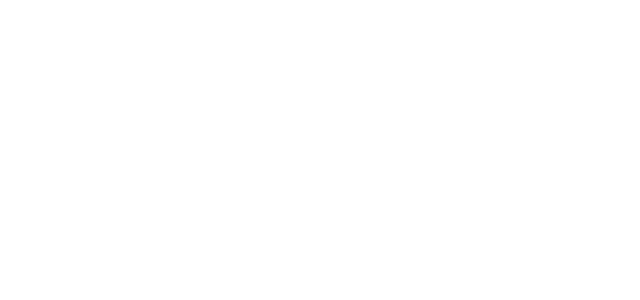
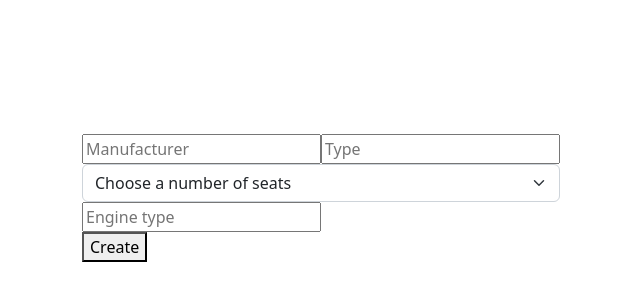
Before and after one commit to kaplosh/car-rental, a Nuxt app: page /cars/new in a window 1280 px wide. Before the commit this address had no page. Shown: the part 202-502 px from the top of the page, without its empty margins (319-959 px from the left). Built offline with nearby package versions, Linux system fonts and the light colour scheme.

Commit message:
new car form

```diff
--- /dev/null
+++ b/components/DataTable.vue
@@ -0,0 +1,11 @@
+<script>
+export default {
+  data () {
+    return {};
+  },
+};
+</script>
+
+<template>
+  <div />
+</template>
--- /dev/null
+++ b/components/ListingHeader.vue
@@ -0,0 +1,22 @@
+<script>
+export default {
+  methods: {
+    onAddCar () {
+
+    },
+  },
+};
+</script>
+
+<template>
+  <div class="card">
+    <div class="card-body">
+      <NuxtLink
+        to="/cars/new"
+        class="btn btn-outline-primary m-2"
+      >
+        Add Car
+      </NuxtLink>
+    </div>
+  </div>
+</template>
--- a/lib/db.ts
+++ b/lib/db.ts
@@ -1,12 +1,15 @@
 import { Car } from '~/lib/types';
 
-export const allCars: Car[] = [];
+export const Cars = {
+  list: ref<Car[]>([]),
 
-function addCar (car: Car) {
-  allCars.push(car);
-}
+  add (car: Car) {
+    car.id = String(Cars.list.value.length + 1);
+    Cars.list.value = [ ...Cars.list.value, car ];
+  },
+};
 
-addCar({
+Cars.add({
   id: '1',
   brand: 'Fiat',
   type: 'Punto',
@@ -14,7 +17,7 @@
   seats: 4,
 });
 
-addCar({
+Cars.add({
   id: '2',
   brand: 'Tesla',
   type: 'Y',
@@ -22,7 +25,7 @@
   seats: 5,
 });
 
-addCar({
+Cars.add({
   id: '3',
   brand: 'Škoda',
   type: 'Octavia',
--- /dev/null
+++ b/pages/cars/new.vue
@@ -0,0 +1,49 @@
+<script lang="ts">
+import { Cars } from '~/lib/db';
+
+export default {
+  methods: {
+    onSubmit () {
+      const formData = new FormData((this as any).$refs.newCarForm);
+      const car: any = Object.fromEntries(formData);
+      car.seats = Number(car.seats);
+      Cars.add(car);
+      navigateTo('/listing');
+    },
+
+  },
+};
+
+</script>
+
+<template>
+  <div class="container">
+    <div class="position-absolute top-50 start-50 translate-middle">
+      <form ref="newCarForm">
+        <input type="text" name="brand" placeholder="Manufacturer">
+        <input type="text" name="type" placeholder="Type">
+        <select class="form-select" type="number" name="seats" placeholder="Number of seats">
+          <option selected>
+            Choose a number of seats
+          </option>
+          <option value="2">
+            2
+          </option>
+          <option value="4">
+            4
+          </option>
+          <option value="5">
+            5
+          </option>
+          <option value="8">
+            8
+          </option>
+        </select>
+        <input type="text" name="engine" placeholder="Engine type">
+      </form>
+      <button @click="onSubmit">
+        Create
+      </button>
+    </div>
+  </div>
+</template>
--- a/pages/listing.vue
+++ b/pages/listing.vue
@@ -1,27 +1,21 @@
 <script lang="ts">
-import { allCars } from '~/lib/db';
-
-const cars = allCars;
+import { Cars } from '~/lib/db';
 
 export default {
   data () {
     return {
-      allCars,
+      allCars: Cars.list,
     };
   },
 
 };
-console.log(cars[0].id);
 </script>
 
 <template>
-  <div class="m-4">
+  <div class="container">
     <header>Car Rental</header>
-    <div>
-      <button class="btn btn-outline-primary m-2">
-        Add Car
-      </button>
     <main>
+      <ListingHeader />
       <table class="table table-striped table-bordered m-2">
         <thead>
           <tr>
@@ -44,7 +38,6 @@
       </table>
     </main>
   </div>
-  </div>
 </template>
 
 <style scoped>
```
Lines whose indentation alone changed are shown as unchanged.
